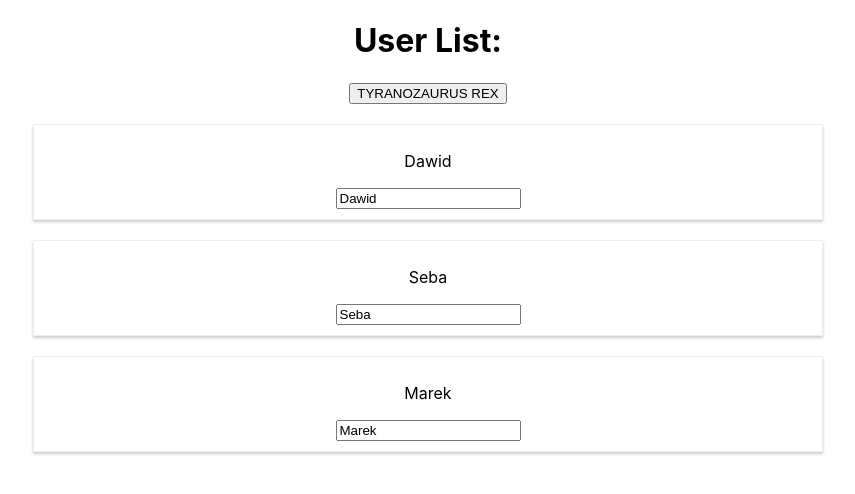
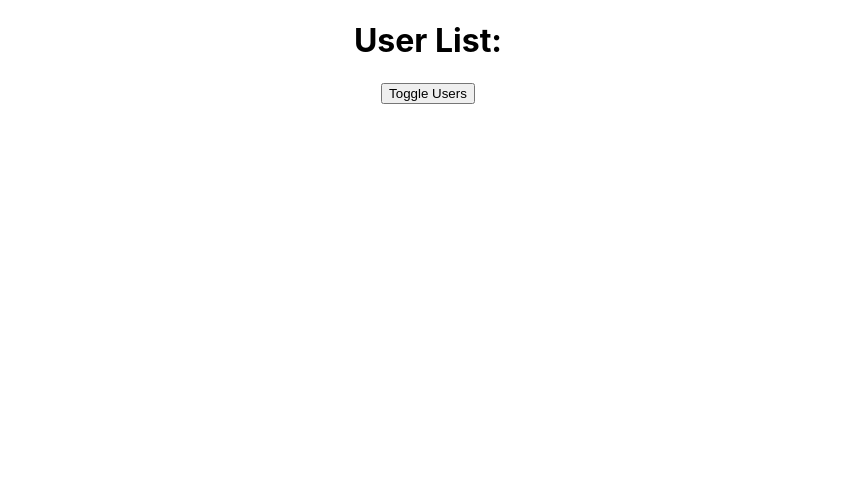
Before and after one commit to DawidSzpener/Burger, a React (Create React App) app: page / in a window 1280 px wide. Shown: the top 494 px of the page, without its empty margins (212-1067 px from the left). Built offline with nearby package versions, Linux system fonts and the light colour scheme.

Commit message:
practice: you can now toggle users with a button

```diff
--- a/src/App.js
+++ b/src/App.js
@@ -8,7 +8,8 @@ class App extends Component {
       { name: "Dawid" },
       { name: "Seba" },
       { name: "Marek" }
-    ]
+    ],
+    usersToggle: false
   }
 
   tyranozaurosHandler = () => {
@@ -17,6 +18,13 @@ class App extends Component {
         { name: "TYRANOZAURUS REX" },
         { name: "TYRANOZAURUS REX" },
         { name: "TYRANOZAURUS REX" }      ]
+    })
+  }
+
+  toggleUsersHandler = () => {
+    const toggle = this.state.usersToggle
+    this.setState({
+      usersToggle: !toggle
     })
   }
 
@@ -34,10 +42,14 @@ class App extends Component {
     return (
       <div className="App">
         <h1>User List:</h1>
-        <button onClick={this.tyranozaurosHandler}>TYRANOZAURUS REX</button>
-        <User name={this.state.users[0].name} />
-        <User name={this.state.users[1].name} change={this.userInputHandler}/>
-        <User name={this.state.users[2].name} />
+        <button onClick={this.toggleUsersHandler}>Toggle Users</button>
+        { this.state.usersToggle ?
+        <div>
+          <User name={this.state.users[0].name} />
+          <User name={this.state.users[1].name} change={this.userInputHandler}/>
+          <User name={this.state.users[2].name} />
+        </div> : null
+        }
       </div>
     );
   }
```
